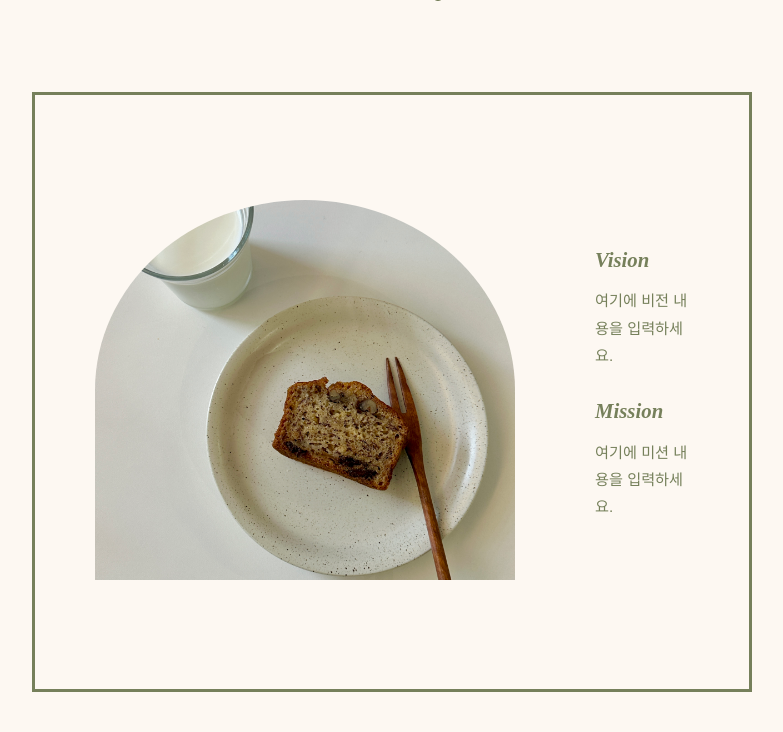
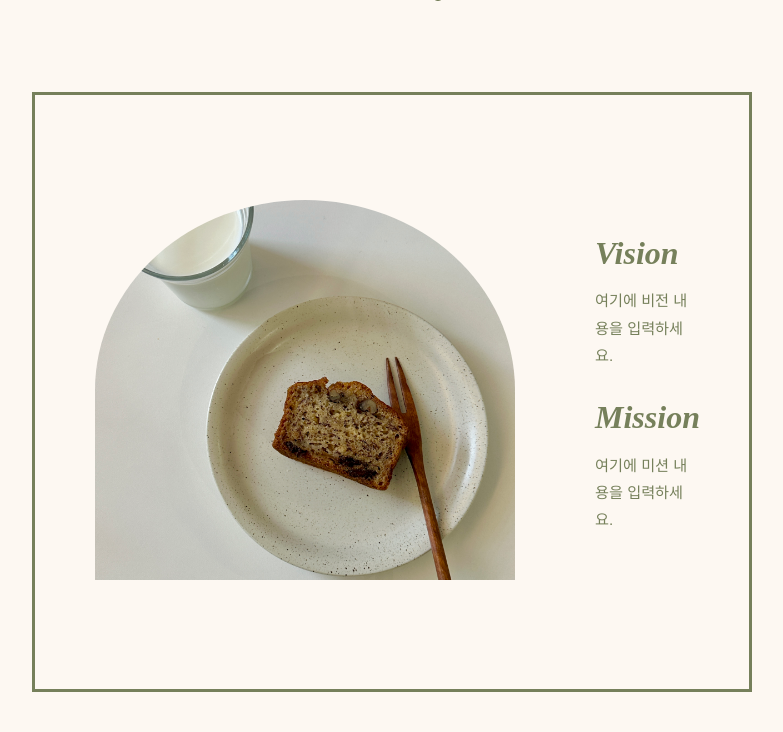
Before and after one commit to moonmin76/horneado, a Flask app: page /info in a window 1280 px wide. Shown: the part 85-817 px from the top of the page, without its empty margins (248-1031 px from the left). Run offline with Flask 3, Linux system fonts and the light colour scheme; some web fonts are replaced.

Commit message:
Update style.css

```diff
--- a/static/style.css
+++ b/static/style.css
@@ -220,7 +220,7 @@ nav {
   font-family: 'Playfair Display', serif;
   font-style: italic;
   color: #76805b;
-  font-size: 1.3rem;
+  font-size: 2rem;
   margin-bottom: 10px;
   margin-top: 30px;
 }
```
